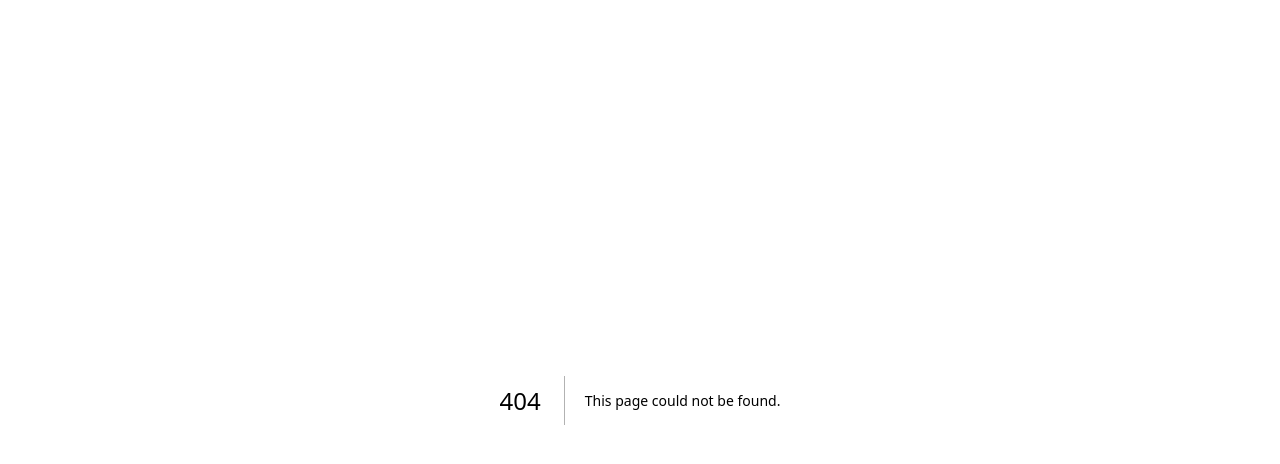
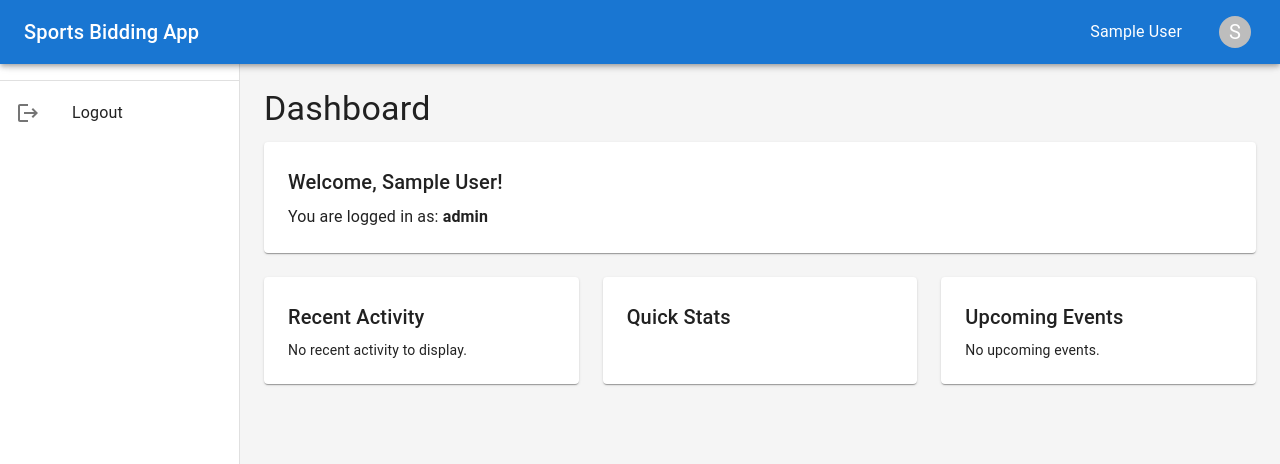
Before and after one commit to jibingzeropixels/auction_app_web, a Next.js app: page /dashboard in a window 1280 px wide. Before the commit this address had no page. Shown: the top 464 px of the page. Built offline with nearby package versions, Linux system fonts and the light colour scheme; sample sign-in values are in the browser's storage.

Commit message:
Add dashboard main page

```diff
--- /dev/null
+++ b/src/app/dashboard/page.tsx
@@ -0,0 +1,89 @@
+// src/app/dashboard/page.tsx
+'use client';
+
+import { useEffect, useState } from 'react';
+import { useAuth } from '@/context/auth-context';
+import { Typography, Paper, Grid, Box } from '@mui/material';
+
+export default function DashboardPage() {
+  const { user } = useAuth();
+  const [userData, setUserData] = useState(user);
+
+  useEffect(() => {
+    // If user is already in context, use it
+    if (user) {
+      setUserData(user);
+      return;
+    }
+
+    // Otherwise check localStorage
+    try {
+      const storedUserJSON = localStorage.getItem('user');
+      if (storedUserJSON) {
+        setUserData(JSON.parse(storedUserJSON));
+      }
+    } catch (error) {
+      console.error('Error parsing user data', error);
+    }
+  }, [user]);
+
+  if (!userData) {
+    return <Typography>Loading...</Typography>;
+  }
+
+  return (
+    <>
+      <Typography variant="h4" component="h1" gutterBottom>
+        Dashboard
+      </Typography>
+
+      <Paper sx={{ p: 3, mb: 3 }}>
+        <Typography variant="h6" gutterBottom>
+          Welcome, {userData.name}!
+        </Typography>
+        <Typography variant="body1">
+          You are logged in as: <strong>{userData.role}</strong>
+        </Typography>
+      </Paper>
+
+      <Grid container spacing={3}>
+        <Grid item xs={12} md={6} lg={4}>
+          <Paper sx={{ p: 3, height: '100%' }}>
+            <Typography variant="h6" gutterBottom>
+              Recent Activity
+            </Typography>
+            <Typography variant="body2">
+              No recent activity to display.
+            </Typography>
+          </Paper>
+        </Grid>
+
+        <Grid item xs={12} md={6} lg={4}>
+          <Paper sx={{ p: 3, height: '100%' }}>
+            <Typography variant="h6" gutterBottom>
+              Quick Stats
+            </Typography>
+            <Box sx={{ mt: 2 }}>
+              <Typography variant="body2">
+                {userData.role === 'superAdmin' && 'Total Seasons: 3'}
+                {userData.role === 'eventAdmin' && 'Total Teams: 8'}
+                {userData.role === 'teamRepresentative' && 'Players Acquired: 0'}
+              </Typography>
+            </Box>
+          </Paper>
+        </Grid>
+
+        <Grid item xs={12} md={6} lg={4}>
+          <Paper sx={{ p: 3, height: '100%' }}>
+            <Typography variant="h6" gutterBottom>
+              Upcoming Events
+            </Typography>
+            <Typography variant="body2">
+              No upcoming events.
+            </Typography>
+          </Paper>
+        </Grid>
+      </Grid>
+    </>
+  );
+}
```
